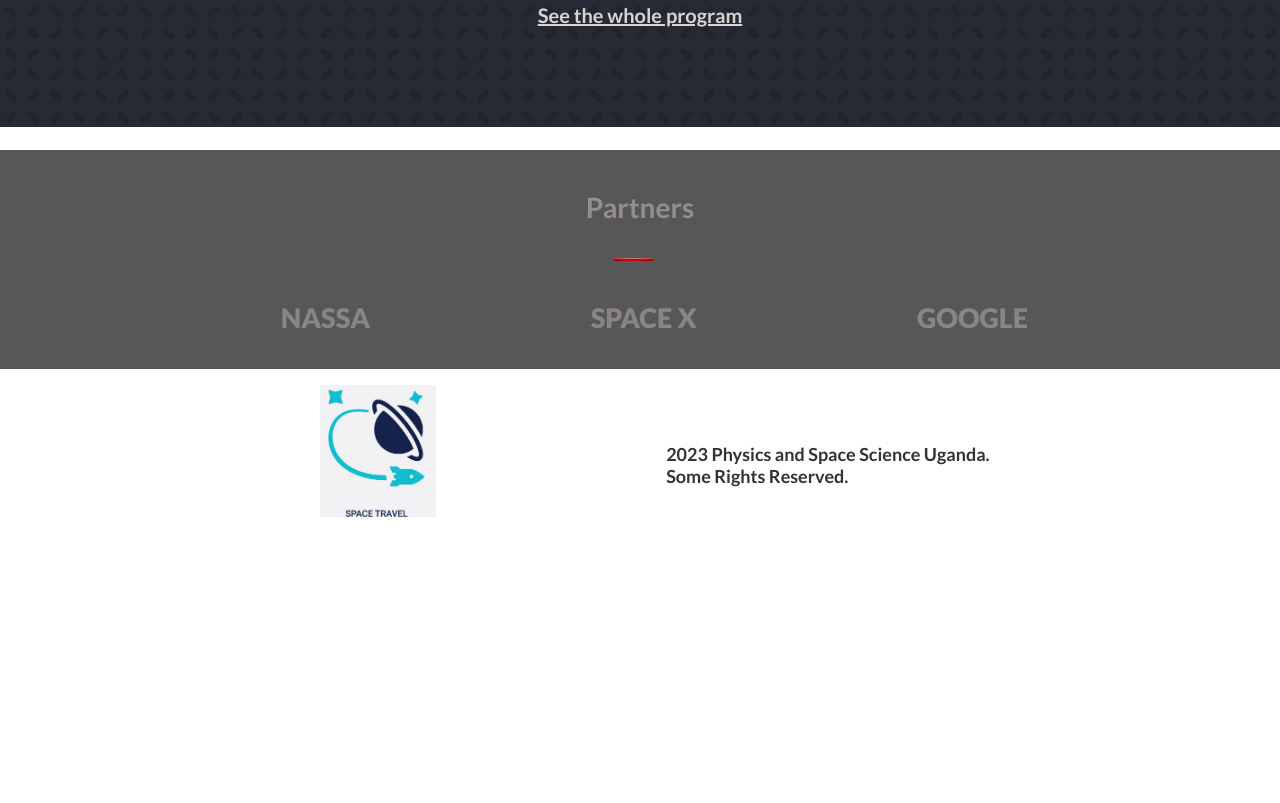
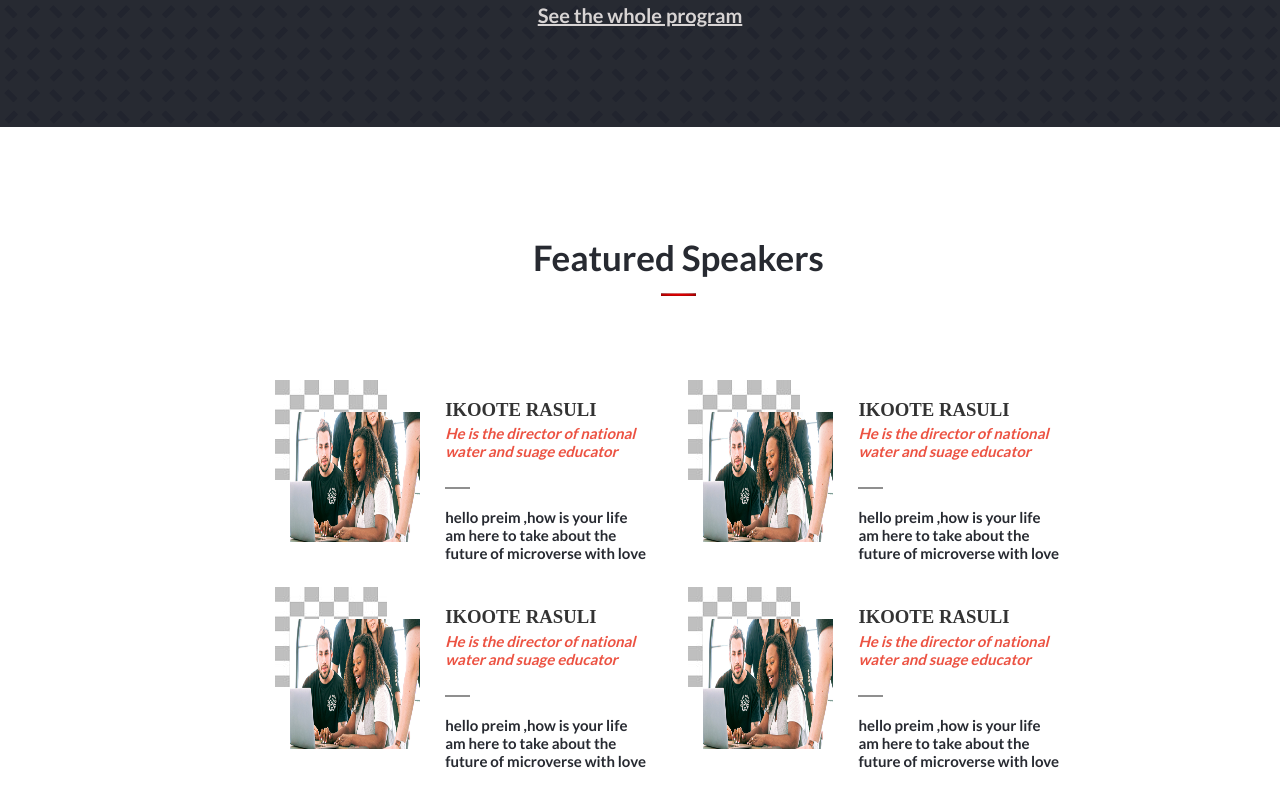
Before and after one commit to ikoote1/Physics-and-Space-Science, a website: page index.html in a window 1280 px wide. Shown: the part 1337-2140 px from the top of the page. Before the commit the page ends 1876 px from the top, so only its background shows below. Drawn offline with Linux system fonts and the light colour scheme.

Commit message:
Started to work on dynamic part

```diff
--- a/index.css
+++ b/index.css
@@ -5,7 +5,14 @@
   display: none;
 }
 
+:root {
+  --red: #ec5242;
+  --black: #272a31;
+  --grey: #d3d3d3;
+}
+
 .menu-line {
+  display: none;
   margin: 5px;
   position: fixed;
   background: rgb(240, 243, 243);
@@ -16,7 +23,7 @@
   box-shadow: 0 48px 48px rgba(37, 47, 137, 0.08);
 }
 
-.menu-line.active {
+/* .menu-line.active {
   margin: 5px;
   position: fixed;
   background: rgb(240, 243, 243);
@@ -25,7 +32,7 @@
   height: auto;
   mix-blend-mode: normal;
   box-shadow: 0 48px 48px rgba(37, 47, 137, 0.08);
-}
+} */
 
 .menu-line > img {
   padding: 20px;
@@ -291,6 +298,95 @@ body {
 
 .footer > img {
   height: 7.225em;
+}
+
+.speakers {
+  width: 90%;
+  height: auto;
+  position: relative;
+  left: 8%;
+}
+
+.speaker {
+  width: auto;
+  max-width: 768px;
+  height: auto;
+  text-align: center;
+}
+
+.card-s {
+  display: grid;
+  grid-template-columns: auto;
+  gap: 15px;
+}
+
+.speaker > h2 {
+  font-family: 'Lato', sans-serif;
+  font-size: 35px;
+  font-weight: 400;
+  color: var(--black);
+  padding-top: 80px;
+  margin-bottom: 0;
+}
+
+.speaker > img {
+  width: 6%;
+  margin-top: 15px;
+  margin-bottom: 80px;
+}
+
+.speakerr {
+  display: flex;
+  flex-direction: row;
+  gap: 10px;
+}
+
+.sp-img {
+  width: 160px;
+  height: 160px;
+  background-image: url("./images/istockphoto.jpg");
+  background-repeat: no-repeat;
+}
+
+.sp-2 {
+  width: 130px;
+  height: 130px;
+  position: relative;
+  bottom: -20%;
+}
+
+.desc {
+  width: 50%;
+  position: relative;
+  text-align: left;
+}
+
+.desc > h2 {
+  font-family: 'Lato', sans-serif;
+  font-size: 30px;
+  font-weight: 400;
+  color: var(--black);
+}
+
+.desc-p1 {
+  color: var(--red);
+  font-family: 'Lato', sans-serif;
+  font-size: 15px;
+  font-weight: 100;
+  margin-top: -15px;
+  font-style: italic;
+}
+
+.desc > img {
+  width: 25px;
+  height: 2px;
+}
+
+.desc-p2 {
+  color: var(--black);
+  font-family: 'Lato', sans-serif;
+  font-size: 15px;
+  font-weight: 100;
 }
 
 .about {
@@ -566,6 +662,10 @@ h4 {
     vertical-align: middle;
   }
 
+  #header-pag {
+    display: block;
+  }
+
   .header-page {
     background-image: url('./images/main_big.png');
     background-repeat: no-repeat;
@@ -759,6 +859,26 @@ h4 {
     height: 8.225em;
   }
 
+  .card-s {
+    display: grid;
+    grid-template-columns: 35% 35%;
+    gap: 10px;
+    position: relative;
+    left: 15%;
+  }
+
+  .speaker {
+    width: auto;
+    max-width: none;
+    height: auto;
+    text-align: center;
+  }
+  .speaker > img {
+    width: 3%;
+    margin-top: 15px;
+    margin-bottom: 80px;
+  }
+
   .about {
     background-color: rgb(255, 255, 255);
   }
@@ -942,12 +1062,10 @@ h4 {
     height: 250px;
     width: auto;
   }
+
   .nav-menu-a > div > img {
     width: 70px;
     height: 50px;
     padding-bottom: 15px;
   }
-
-
-
 }
--- a/index.html
+++ b/index.html
@@ -24,25 +24,26 @@
             <div><img src="./images/img-logo.jpg"><h3>ikoote PSS</h3></div>
             <div class="nav-a">
                 <a href="#">About</a>
-                <a href="program">Program</a>
+                <a href="#program">Program</a>
                 <a href="#">Join</a>
-                <a href="#sponsors">Sponsors</a>
+                <a href="#sponsers">Sponsors</a>
                 <a href="#speakers">Feature Speakers</a>
-                <a href=""><button type="button" class="btn">PSS campaign</button></a>
+                <a href=""><button type="button" class="btn" id="tree">PSS campaign</button></a>
             </div>
         </div>
+        <div id="mic"></div>
     </section>
     <section class="home">
         <div class="header-page" id="header-pag">
-            <img src="./images/mobile-menu-icon-png-4.jpg" class="menu-ba">
+            <img src="./images/mobile-menu-icon-png-4.jpg" class="menu-ba" id="menu-ba">
             <nav class="nav-menu">
-                <span class="menu-line">
-                    <img src="./images/Icon-popDD.png" class="menu-2">
+                <span class="menu-line" id="menu-line">
+                    <img src="./images/Icon-popDD.png" class="menu-2" id="menu-2">
                     <ul class="menu-br">
                         <li class="menu-b"><a href="#" class="bb">About</a></li>
-                        <li class="menu-b"><a href="program" class="bb">Program</a></li>
+                        <li class="menu-b"><a href="#program" class="bb">Program</a></li>
                         <li class="menu-b"><a href="#" class="bb">Join</a></li>
-                        <li class="menu-b"><a href="#sponsors" class="bb">Sponsors</a></li>
+                        <li class="menu-b"><a href="#sponsers" class="bb">Sponsors</a></li>
                         <li class="menu-b"><a href="#speakers" class="bb">Feature Speakers</a></li>
                     </ul>
                 </span>
@@ -91,8 +92,53 @@
 
             <div class="hed8"><a href="#">See the whole program</a></div>
         </div>
-        <div id="speakers">
-
+        <div id="speakers" class="speakers">
+            <div class="speaker">
+                <h2>Featured Speakers</h2>
+                <img src="./images/img-red.jpg">
+               <div class="card-s">
+                <div class="speakerr">
+                    <div class="sp-img">
+                        <img src="./images/fun activities at work blog image-1.webp" class="sp-2"></div>
+                    <div class="desc">
+                        <h3>IKOOTE RASULI</h3>
+                        <p class="desc-p1">He is  the director of national water and suage educator</p>
+                        <img src="./images/Vecto1.png" alt="">
+                        <p class="desc-p2">hello preim ,how is your life am here to take about the future of microverse with love</p>
+                    </div>
+                </div>
+                <div class="speakerr">
+                    <div class="sp-img">
+                        <img src="./images/fun activities at work blog image-1.webp" class="sp-2"></div>
+                    <div class="desc">
+                        <h3>IKOOTE RASULI</h3>
+                        <p class="desc-p1">He is  the director of national water and suage educator</p>
+                        <img src="./images/Vecto1.png" alt="">
+                        <p class="desc-p2">hello preim ,how is your life am here to take about the future of microverse with love</p>
+                    </div>
+                </div>
+                <div class="speakerr">
+                    <div class="sp-img">
+                        <img src="./images/fun activities at work blog image-1.webp" class="sp-2"></div>
+                    <div class="desc">
+                        <h3>IKOOTE RASULI</h3>
+                        <p class="desc-p1">He is  the director of national water and suage educator</p>
+                        <img src="./images/Vecto1.png" alt="">
+                        <p class="desc-p2">hello preim ,how is your life am here to take about the future of microverse with love</p>
+                    </div>
+                </div>
+                <div class="speakerr">
+                    <div class="sp-img">
+                        <img src="./images/fun activities at work blog image-1.webp" class="sp-2"></div>
+                    <div class="desc">
+                        <h3>IKOOTE RASULI</h3>
+                        <p class="desc-p1">He is  the director of national water and suage educator</p>
+                        <img src="./images/Vecto1.png" alt="">
+                        <p class="desc-p2">hello preim ,how is your life am here to take about the future of microverse with love</p>
+                    </div>
+                </div>
+               </div>
+            </div>
         </div>
         <div class="partners" id="sponsers">
             <h2>Partners</h2>
@@ -110,6 +156,6 @@
         </div>
 
     </section>
-    <script src="index.js"></script>
+    <script src="./index.js"></script>
 </body>
 </html>
--- a/index.js
+++ b/index.js
@@ -2,11 +2,8 @@ const ham = document.querySelector('.menu-ba');
 const x = document.querySelector('.menu-2');
 const navMenu = document.querySelector('.menu-line');
 
-ham.addEventListener('click', () => {
-  // navMenu.classList.toggle('active');
-  if (navMenu.style.display === 'none') {
-    navMenu.style.display = 'block'
-  }
+ham.addEventListener('click', function() {
+  navMenu.classList.toggle('active');
 });
 x.addEventListener('click', () => {
   navMenu.classList.toggle('active');
@@ -14,6 +11,3 @@ x.addEventListener('click', () => {
 document.querySelectorAll('.menu-br').forEach((n) => n.addEventListener('click', () => {
   navMenu.classList.toggle('active');
 }));
-let m=7;
-let y=5;
-console.log(m+y);
```
Also changed, not shown: images/Vecto1.png (added), images/Vector 7.png (added), images/istockphoto.jpg (added), images/vector-empty.jpg (added), 1 other file.
